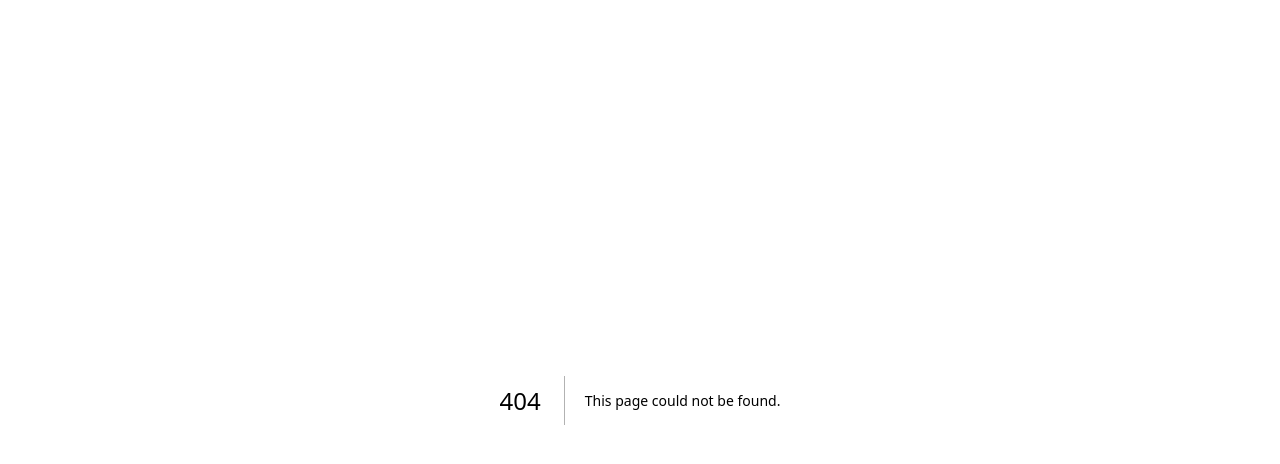
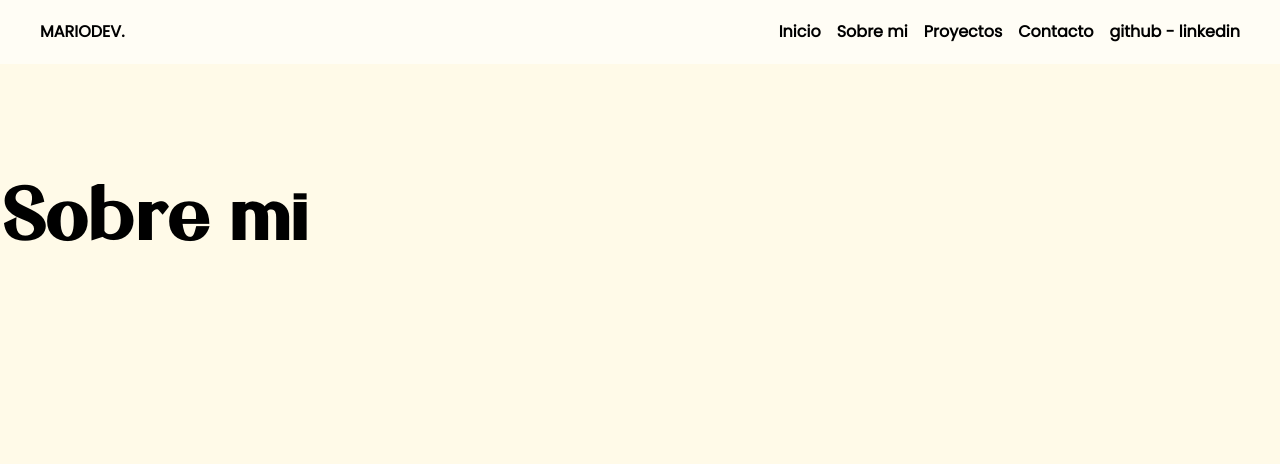
Before and after one commit to mariodev9/portfolio2, a Next.js app: page /About in a window 1280 px wide. Before the commit this address had no page. Shown: the top 464 px of the page. Built offline with nearby package versions, Linux system fonts and the light colour scheme; a web font is replaced by a local one.

Commit message:
add page transitions

```diff
--- a/components/Layout/Navigation/index.js
+++ b/components/Layout/Navigation/index.js
@@ -2,47 +2,48 @@ import {
   Box,
   Flex,
   Text,
-  IconButton,
   Button,
   Stack,
-  Collapse,
-  Icon,
-  Link,
-  Popover,
-  PopoverTrigger,
-  PopoverContent,
-  useColorModeValue,
-  useBreakpointValue,
   useDisclosure,
   Drawer,
   DrawerBody,
-  DrawerFooter,
-  DrawerHeader,
   DrawerOverlay,
   DrawerContent,
   DrawerCloseButton,
   VStack,
 } from "@chakra-ui/react";
+import { motion } from "framer-motion";
+import Link from "next/link";
+import { Menu } from "../../Icons";
 
-import { Menu } from "../../Icons";
+const navbarVariants = {
+  visible: {
+    opacity: 1,
+    y: 0,
+    transition: {
+      type: "spring",
+      duration: 1,
+    },
+  },
+  hidden: { opacity: 0, y: -20 },
+};
 
 export default function Navigation() {
   const { isOpen, onToggle } = useDisclosure();
 
   return (
-    <Box>
+    <motion.div variants={navbarVariants} initial="hidden" animate="visible">
       <Flex
         display={{ base: "none", tablet: "flex" }}
-        py={{ base: 5 }}
         align={"center"}
         justify={"space-between"}
+        p={{ tablet: "20px 40px" }}
       >
         <Box>MARIODEV.</Box>
         <DesktopNav />
       </Flex>
-
       <MobileNav />
-    </Box>
+    </motion.div>
   );
 }
 
@@ -50,7 +51,9 @@ const DesktopNav = () => {
   return (
     <Stack direction={"row"} spacing={4}>
       {NAV_ITEMS.map((navItem) => (
-        <Box key={navItem.title}>{navItem.title}</Box>
+        <Box key={navItem.title}>
+          <Link href={navItem.url}>{navItem.title}</Link>
+        </Box>
       ))}
       <Box>github - linkedin</Box>
     </Stack>
@@ -67,10 +70,10 @@ const MobileNav = () => {
         align={"center"}
         display={{ base: "flex", tablet: "none" }}
         py={{ base: 1 }}
-        px={{ base: 2 }}
+        px={{ base: "20px" }}
       >
         <Box>MARIODEV.</Box>
-        <Button m={4} onClick={onOpen}>
+        <Button my={4} onClick={onOpen}>
           <Menu />
         </Button>
       </Flex>
@@ -83,7 +86,7 @@ const MobileNav = () => {
           <DrawerBody display={"flex"} justifyContent={"center"}>
             <VStack spacing={10} justify={"center"}>
               {NAV_ITEMS.map((navItem) => (
-                <Box key={navItem.title}>
+                <Box key={navItem.title} onClick={onClose}>
                   <Text fontSize={"42px"} fontFamily={"Guttie"}>
                     <Link href={navItem.url}>{navItem.title}</Link>
                   </Text>
@@ -99,15 +102,19 @@ const MobileNav = () => {
 
 const NAV_ITEMS = [
   {
+    title: "Inicio",
+    url: "/",
+  },
+  {
     title: "Sobre mi",
-    url: "/about",
+    url: "/About",
   },
   {
     title: "Proyectos",
-    url: "/proyects",
+    url: "/Proyects",
   },
   {
     title: "Contacto",
-    url: "/contact",
+    url: "/Contact",
   },
 ];
--- /dev/null
+++ b/pages/About/index.js
@@ -0,0 +1,41 @@
+import React from "react";
+import { motion } from "framer-motion";
+import { Heading } from "@chakra-ui/react";
+
+const MotionHeading = motion(Heading);
+
+export default function index() {
+  return (
+    <motion.div
+      style={{
+        position: "absolute",
+        height: "110vh",
+        width: "100%",
+        backgroundColor: "#fffae8",
+      }}
+      initial={{ y: "100%" }}
+      animate={{ y: "0%" }}
+      exit={{ opacity: 0 }}
+      transition={{
+        duration: 0.75,
+        ease: "easeInOut",
+      }}
+    >
+      <motion.div className="section-title">
+        <MotionHeading
+          as="h1"
+          initial={{ y: "100%" }}
+          animate={{ y: 0 }}
+          transition={{
+            duration: 0.5,
+            delay: 0.5,
+          }}
+          fontFamily={"Guttie, sans serif"}
+          size="4xl"
+        >
+          Sobre mi
+        </MotionHeading>
+      </motion.div>
+    </motion.div>
+  );
+}
--- a/pages/_app.js
+++ b/pages/_app.js
@@ -1,11 +1,20 @@
 import { ChakraProvider } from "@chakra-ui/react";
+import { AnimatePresence, motion } from "framer-motion";
 import { theme } from "../styles";
 import "../styles/globals.css";
+import { useRouter } from "next/router";
+import Navigation from "../components/Layout/Navigation";
 
 function MyApp({ Component, pageProps }) {
+  const router = useRouter();
+
   return (
     <ChakraProvider theme={theme}>
-      <Component {...pageProps} />
+      {/* se eliminito initial: false */}
+      <AnimatePresence mode={"wait"}>
+        <Navigation />
+        <Component key={router.pathname} {...pageProps} />
+      </AnimatePresence>
     </ChakraProvider>
   );
 }
--- a/styles/globals.css
+++ b/styles/globals.css
@@ -11,4 +11,13 @@
 body{
     font-family: 'Poppins', sans-serif!important;
     font-weight: 600;
+    overflow: hidden;
+    margin: 0;
+    padding: 0;
 }
+
+
+.section-title{
+    overflow: hidden;
+    margin-top: 15vh;
+}
```
Also changed, not shown: components/Header/HeaderImage.js (+6 -6 lines), pages/Proyects/index.js (added, +36 -0 lines), pages/index.js (+40 -25 lines).
